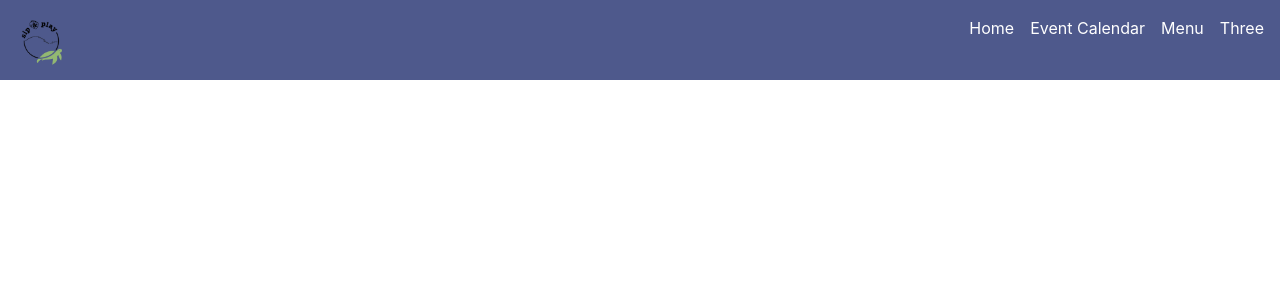
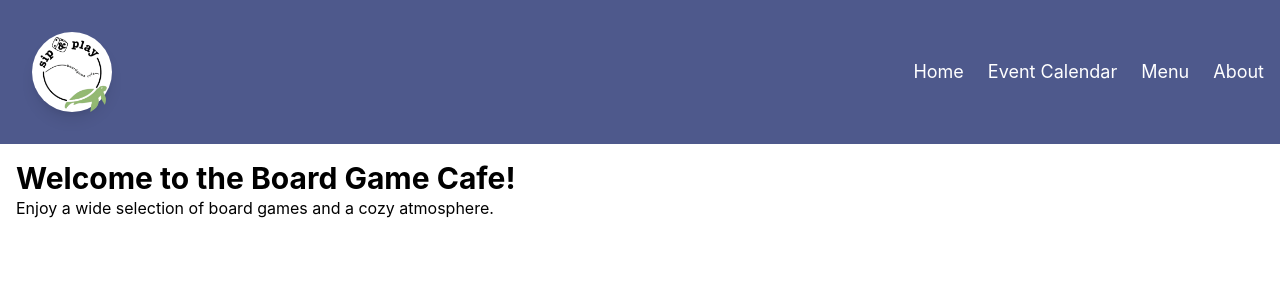
Before and after one commit to AMPerez04/CodedexHackathon, a React (Create React App) app: page /about in a window 1280 px wide. Shown: the top 300 px of the page. Built offline with nearby package versions, Linux system fonts and the light colour scheme.

Commit message:
chore: Update navigation menu and page names
The commit updates the navigation menu in the `App.js` file to reflect the changes in page names. It also renames the `Three.js` page to `About.js` in the `pages` directory.

```diff
--- a/src/App.js
+++ b/src/App.js
@@ -5,26 +5,28 @@ import { BrowserRouter as Router, Route, Routes, Link } from 'react-router-dom';
 import Home from './pages/Home';
 import EventCalendar from './pages/EventCalendar';
 import Menu from './pages/Menu';
-import Three from './pages/Three.js';
+import About from './pages/About.js';
 
 function App() {
 	return (
 		<Router>
-      <div className="flex bg-gray-800" style={{ backgroundColor: '#4E598C' }}>
+			<div className="flex items-center bg-gray-800 p-4" style={{ backgroundColor: '#4E598C' }}>
+				<div className="bg-white rounded-full w-20 h-20 flex items-center justify-center m-4 shadow-lg">
 					<img src={require('./sipnplay.png')} alt="Logo" className="w-20 h-20" />
-        <nav className="p-4 ml-auto">
-          <ul className="flex space-x-4">
+				</div>
+				<nav className="ml-auto">
+					<ul className="flex space-x-6">
 						<li>
-              <Link to="/" className="text-white hover:text-gray-400">Home</Link>
+							<Link to="/" className="text-white text-lg hover:text-gray-400 transition duration-300">Home</Link>
 						</li>
 						<li>
-              <Link to="/calendar" className="text-white hover:text-gray-400">Event Calendar</Link>
+							<Link to="/calendar" className="text-white text-lg hover:text-gray-400 transition duration-300">Event Calendar</Link>
 						</li>
 						<li>
-              <Link to="/menu" className="text-white hover:text-gray-400">Menu</Link>
+							<Link to="/menu" className="text-white text-lg hover:text-gray-400 transition duration-300">Menu</Link>
 						</li>
 						<li>
-              <Link to="/three" className="text-white hover:text-gray-400">Three</Link>
+							<Link to="/three" className="text-white text-lg hover:text-gray-400 transition duration-300">About</Link>
 						</li>
 					</ul>
 				</nav>
@@ -33,9 +35,11 @@ function App() {
 				<Route exact path="/" element={<Home />} />
 				<Route path="/calendar" element={<EventCalendar />} />
 				<Route path="/menu" element={<Menu />} />
-        <Route path="/three" element={<Three />} />
+				<Route path="/about" element={<About />} />
 			</Routes>
 		</Router>
+
+
 	);
 }
 
--- a/src/pages/Three.js
+++ b/src/pages/About.js
@@ -1,6 +1,6 @@
 import React from 'react';
 
-function Three() {
+function About() {
   return (
     <div className="container mx-auto p-4">
       <h1 className="text-3xl font-bold">Welcome to the Board Game Cafe!</h1>
@@ -9,4 +9,4 @@ function Three() {
   );
 }
 
-export default Three;
+export default About;
```
Also changed, not shown: src/sipnplay.png. Lines whose indentation alone changed are shown as unchanged.
